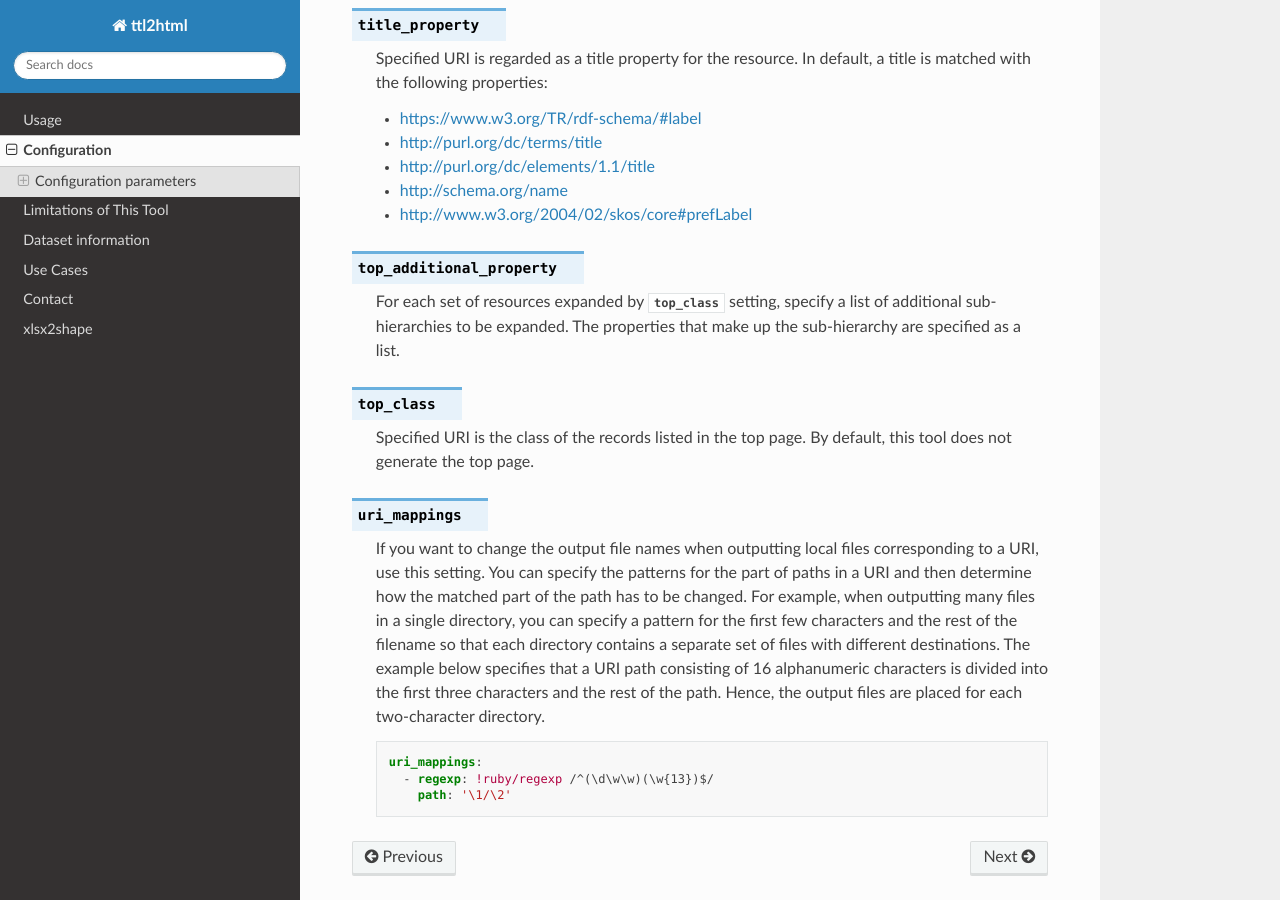
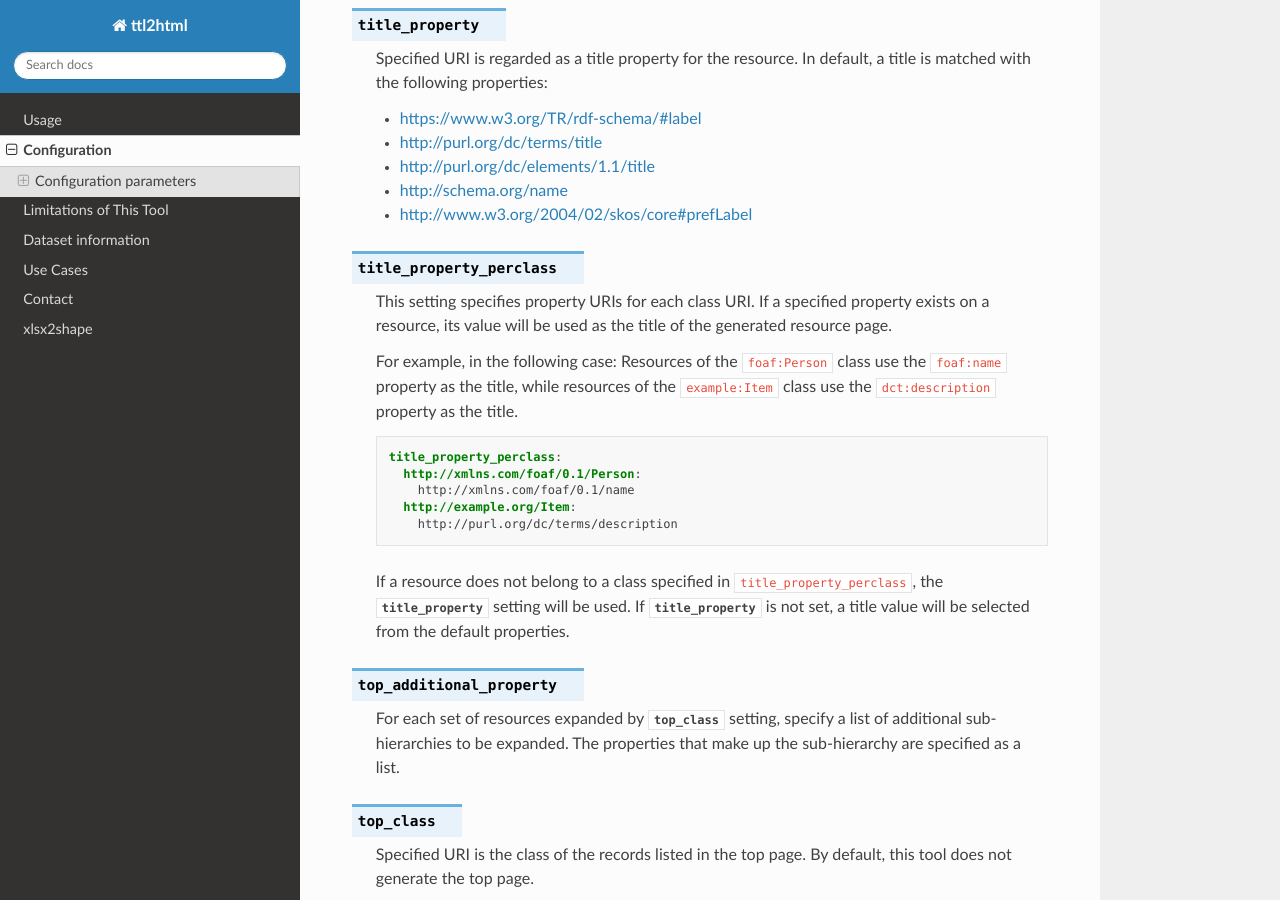
Before and after one commit to masao/ttl2html-doc, a Sphinx documentation site: the page built from docs/configuration.rst, in a window 1280 px wide and 900 px high, scrolled down 3926 px. Built offline with Sphinx 7.4.7 and the Read the Docs theme 3.1.0, drawn with Linux system fonts in a browser that asks for light colours.

Commit message:
add documentation on title_property_perclass. masao/ttl2html#41

```diff
--- a/docs/configuration.rst
+++ b/docs/configuration.rst
@@ -162,6 +162,22 @@ All configuration keys available are documeted as follows:
   * http://schema.org/name
   * http://www.w3.org/2004/02/skos/core#prefLabel
 
+.. confval:: title_property_perclass
+
+  This setting specifies property URIs for each class URI. If a specified property exists on a resource, its value will be used as the title of the generated resource page.
+
+  For example, in the following case: Resources of the ``foaf:Person`` class use the ``foaf:name`` property as the title, while resources of the ``example:Item`` class use the ``dct:description`` property as the title.
+
+  .. code-block:: YAML
+
+   title_property_perclass:
+     http://xmlns.com/foaf/0.1/Person:
+       http://xmlns.com/foaf/0.1/name
+     http://example.org/Item:
+       http://purl.org/dc/terms/description
+
+  If a resource does not belong to a class specified in ``title_property_perclass``, the :confval:`title_property` setting will be used. If :confval:`title_property` is not set, a title value will be selected from the default properties.
+
 .. confval:: top_additional_property
 
   For each set of resources expanded by :confval:`top_class` setting, specify a list of additional sub-hierarchies to be expanded. The properties that make up the sub-hierarchy are specified as a list.
```
